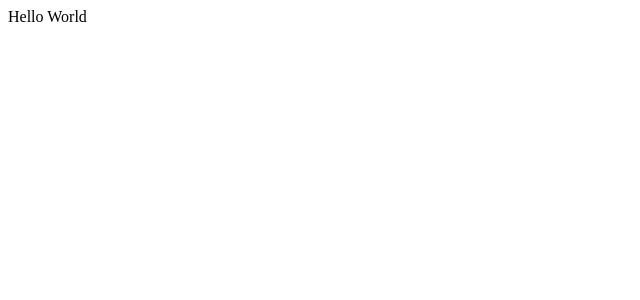
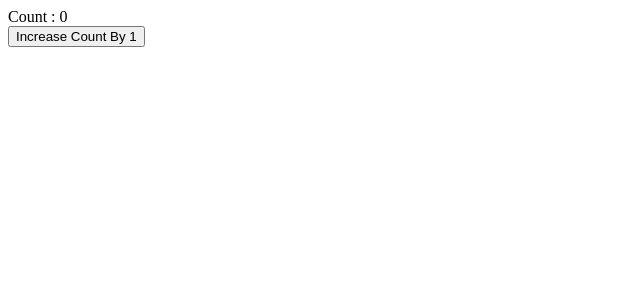
Before and after one commit to njain9104/react-1o1, a React (Vite) app: page / in a window 1280 px wide. Shown: the top 300 px of the page, without its empty margins (0-640 px from the left). Built offline with nearby package versions, Linux system fonts and the light colour scheme.

Commit message:
useState - Count Example

```diff
--- a/src/App.jsx
+++ b/src/App.jsx
@@ -1,5 +1,18 @@
+import { useState } from "react";
+
 const App = () => {
-  return <div>Hello World</div>;
+  const [count, setCount] = useState(0);
+
+  const onCountIncrease = () => {
+    setCount(count + 1);
+  };
+
+  return (
+    <div>
+      <div>Count : {count}</div>
+      <button onClick={onCountIncrease}>Increase Count By 1</button>
+    </div>
+  );
 };
 
 export default App;
```
